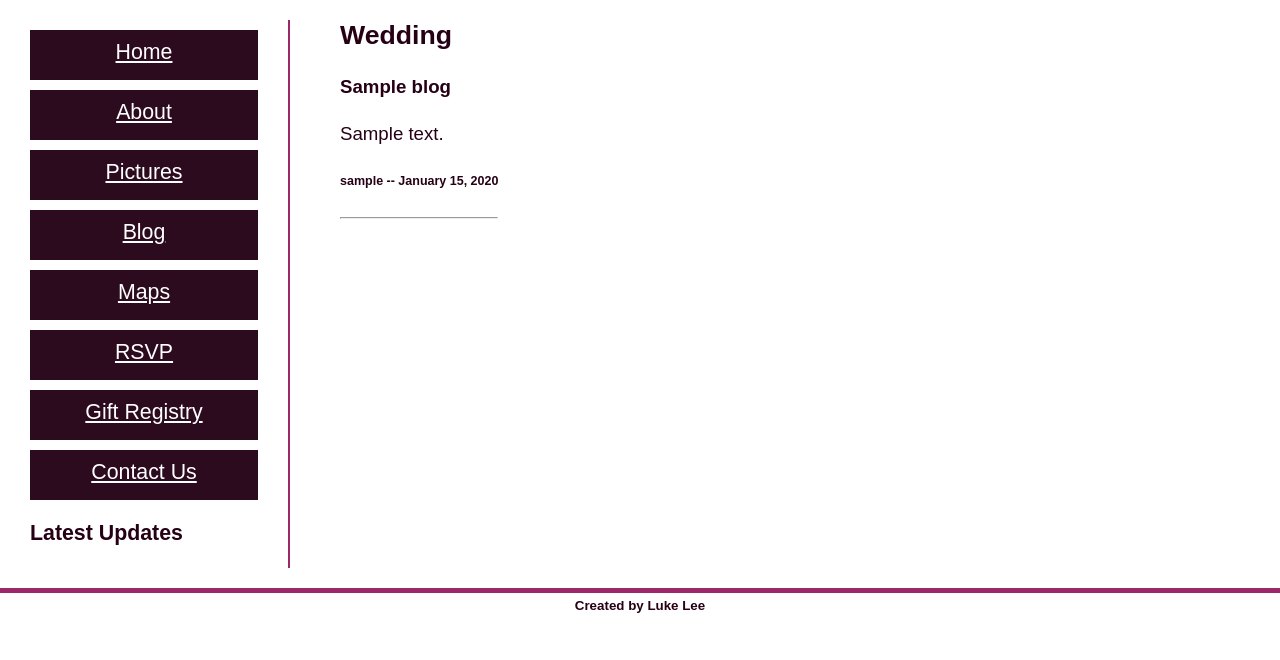
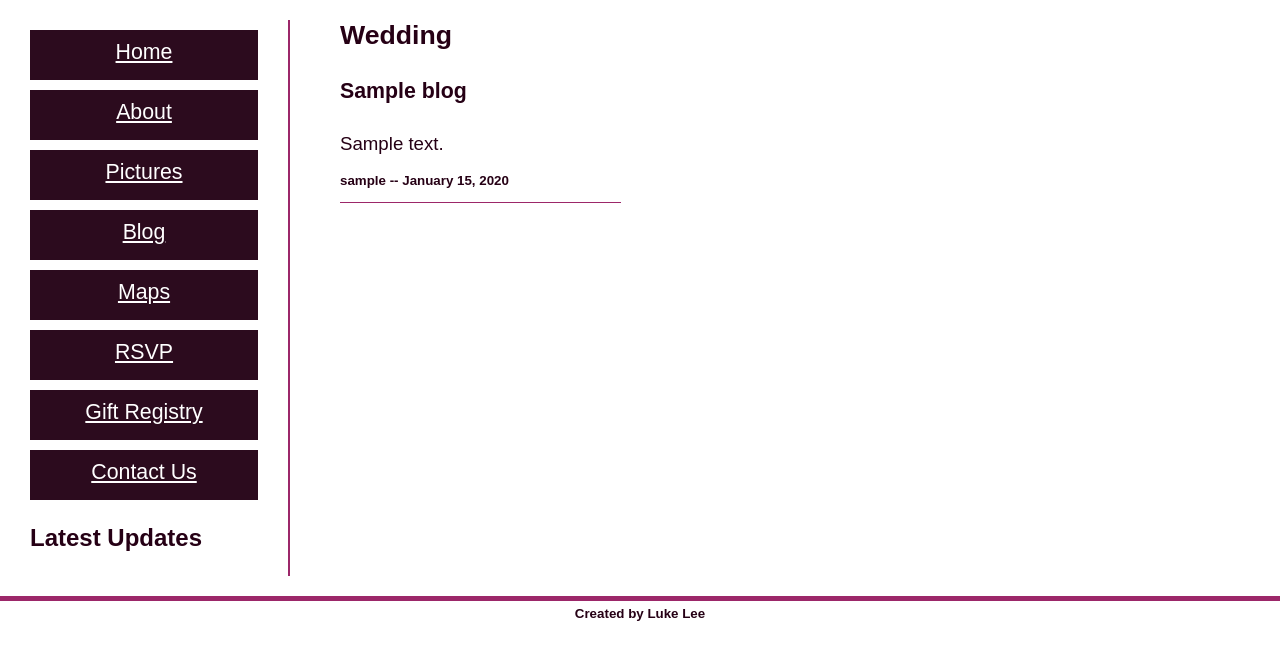
Before and after one commit to durden/wedding, a Django app: template templates/blog.html in a window 1280 px wide. Shown: the part 104-764 px from the top of the page. Run offline with Django 3.2, Linux system fonts and the light colour scheme; the template is opened without the code that fills it: most values are stand-ins (such as "Sample title", 1, 10 or a date in 2020).

Commit message:
Cleaning up blog styling

```diff
--- a/media/css/main.css
+++ b/media/css/main.css
@@ -30,6 +30,10 @@ h2 {
 }
 
 h3 {
+	font-size: 18pt;
+}
+
+h4 {
 	font-size: 16pt;
 }
 
@@ -105,6 +109,12 @@ h3 {
 	width: 100px;
 }
 
+div.blog {
+    float: left;
+    border-bottom: 1px solid #9c2769;
+    width: 100%;
+}
+
 #footer {
 	border-top: 5px solid #9c2769;
 	clear: left;
@@ -113,3 +123,8 @@ h3 {
 	padding: 5px;
 	font-weight: bold;
 }
+
+.author {
+    font-size: 10pt;
+    font-weight: bold;
+}
--- a/templates/blog.html
+++ b/templates/blog.html
@@ -4,11 +4,10 @@
 
 {% block content %}
 	{% for blog in blogs %}
-		<div class='blog'>
-			<h4>{{blog.title}}</h4>
-			<p class='blog_txt'>{{blog.text}}</p>
-			<h6>{{blog.author.username}} -- {{blog.updated|date:"F d, Y"}}</h6>
-			<hr>
-		</div>
+        <div class='blog'>
+            <h4>{{blog.title}}</h4>
+            <p>{{blog.text}}</p>
+            <p class='author'>{{blog.author.username}} -- {{blog.updated|date:"F d, Y"}}</p>
+        </div>
 	{% endfor %}
 {% endblock %}
```
